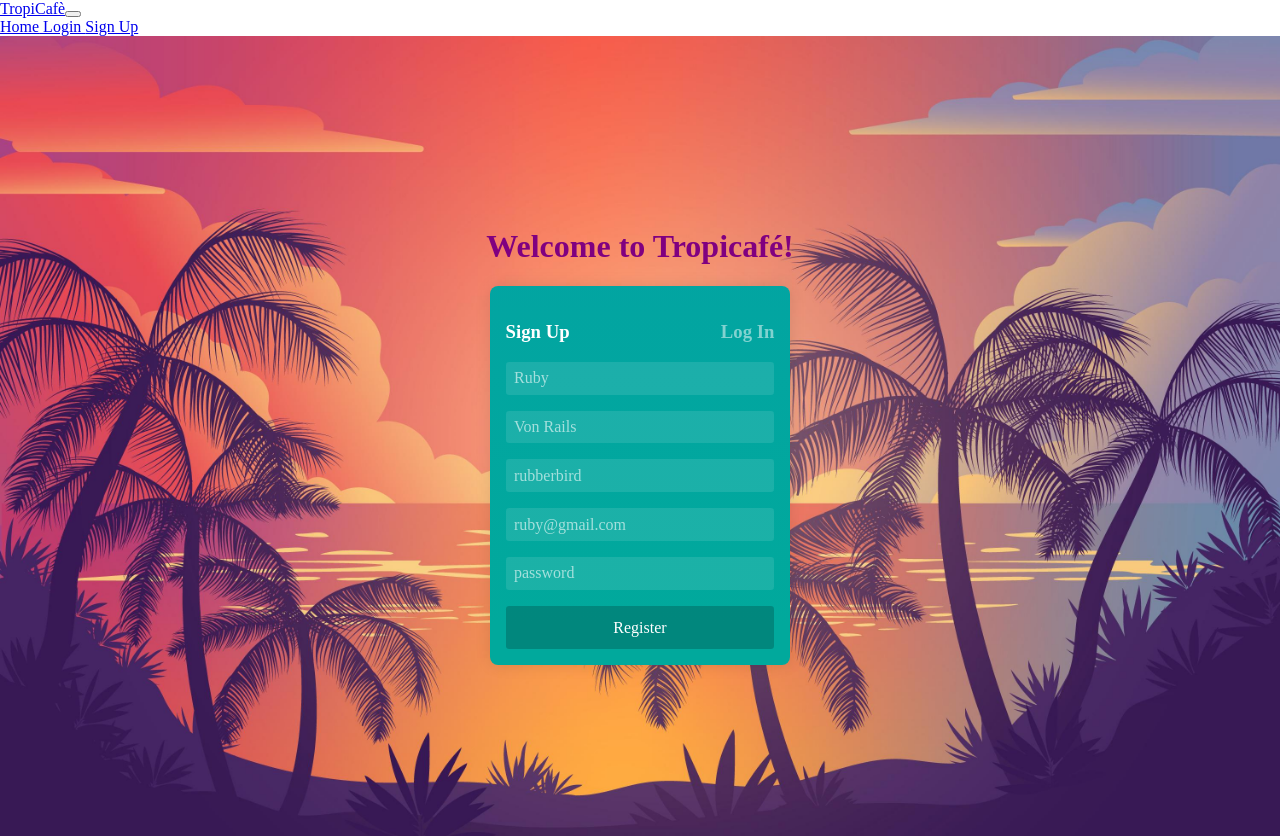
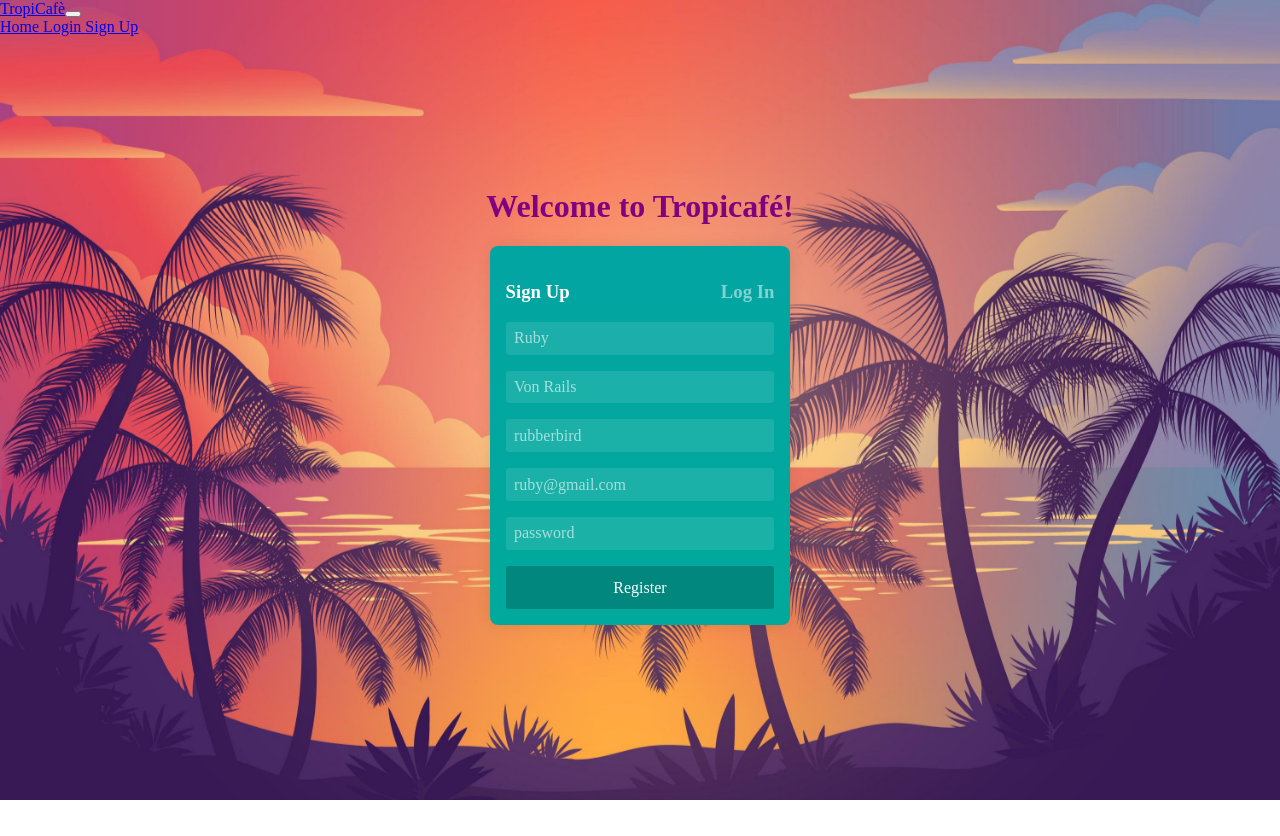
Before and after one commit to HR-Tiger/tropicafe-frontend, a React app: page /signup in a window 1280 px wide. After the commit the page ends 800 px from the top, so only its background shows below. Built offline with nearby package versions, Linux system fonts and the light colour scheme; the HTML template or start-up script is replaced by a standard one.

Commit message:
added search-type btn

```diff
--- a/src/components/user/UserHeader.jsx
+++ b/src/components/user/UserHeader.jsx
@@ -1,10 +1,15 @@
 import React from 'react';
 
 export default function UserHeader({userInfo, reviews}) {
+  let profilePhoto = userInfo.profile_photo_url;
+  if (!profilePhoto) {
+    profilePhoto = '../../../storage/default-profile.jpeg';
+  }
+  console.log('profileP: ', profilePhoto);
 
   return (
     <div className='userHeader'>
-      <img src={`${userInfo.profile_photo_url}`} />
+      <img src={`${profilePhoto}` } />
 
       <div className='profileInfoContainer'>
         <div className='info'>
--- a/src/shared-components/SearchBar.jsx
+++ b/src/shared-components/SearchBar.jsx
@@ -4,11 +4,10 @@ import { URL } from '../config.js';
 
 export default function SearchBar({ type, results, setResults, setSearchedShops }) {
   let searchInput = document.getElementById('searchInput');
-
+  let [currentSearch, setCurrentSearch] = useState('city');
 
 
   let baseUrl = `http://${URL}/api/`;
-
 
 
   const [query, setQuery] = useState('');
@@ -17,22 +16,32 @@ export default function SearchBar({ type, results, setResults, setSearchedShops
     let searchVal = searchInput.value;
     searchInput.value = '';
 
-    axios.get(baseUrl + `shops/search?city=${searchVal}`).then(res => {
+    axios.get(baseUrl + `shops/search?${currentSearch}=${searchVal}`).then(res => {
       let shops = res.data;
       setSearchedShops(shops);
     });
 
   };
 
+  const handleSearchType = () => {
+    let newSearch = currentSearch === 'city' ? 'name' : 'city';
+    setCurrentSearch(newSearch);
+  };
+
+  let capitalize = str => {
+    let changed = str.slice(0, 1).toUpperCase() + str.slice(1).toLowerCase();
+    return changed;
+  };
+
   return (
     <div className='searchContainer'>
+      <button className="toggleSearchBtn" type="button" onClick={handleSearchType}>{capitalize(currentSearch)}</button>
       <div className='searchBar'>
         <input id='searchInput' type="text" placeholder="Search" />
       </div>
+
       <div>
-        <button onClick={handleSearch} type="submit" className="searchButton">
-          <i className="fa fa-search"></i>
-        </button>
+        <button onClick={handleSearch} type="submit" className="searchButton"><i className="fa fa-search"></i></button>
       </div>
 
     </div>
--- a/src/styles/login.scss
+++ b/src/styles/login.scss
@@ -3,10 +3,7 @@
 	flex-direction: column;
 	justify-content: center;
 	align-items: center;
-	height: 100vh;
-	background-image: url('/storage/bg2.jpg');
-	background-size: cover;
-	background-position: center;
+	height: 90vh;
 
 	h1 {
 		color: purple
--- a/src/styles/profile.scss
+++ b/src/styles/profile.scss
@@ -1,15 +1,10 @@
 .profilePageBody {
-	background: linear-gradient(360deg, #FD6F46 10%, #FB9832 360%);
 	position: relative;
-	min-height: 100vh;
+	min-height: 90vh;
 	display: flex;
 	flex-direction: column;
 	padding: 50px 0;
 	align-items: center;
-
-	background-image: url('/storage/bg2.jpg');
-	background-size: cover;
-	background-position: center;
 
 	h1 {
 		color: purple;
--- a/src/styles/sass.scss
+++ b/src/styles/sass.scss
@@ -7,9 +7,16 @@ body, html {
 	overscroll-behavior: none;
 	box-sizing: border-box;
 	margin: 0;
-	height: 100%;
 }
-
+html, #root {
+	background: url("/storage/bg2.jpg") no-repeat center center fixed;
+	-webkit-background-size: cover;
+	-moz-background-size: cover;
+	-o-background-size: cover;
+	background-size: cover;
+	width: 100vw;
+	height: 100vh;
+}
 .logoutBtn {
 		background: none;
 		border: none;
@@ -51,6 +58,17 @@ body, html {
 		}
 	};
 
+	.toggleSearchBtn {
+		border: 1px solid #00B4CC;
+		font-size: large;
+		background: #00B4CC;
+		text-align: center;
+		border-radius: 10px;
+		padding: 10px;
+		color: white;
+		margin-right: 10px;
+	}
+
 
 	.searchButton {
 		display: flex;
--- a/src/styles/styles.css
+++ b/src/styles/styles.css
@@ -3,10 +3,7 @@
   flex-direction: column;
   justify-content: center;
   align-items: center;
-  height: 100vh;
-  background-image: url("/storage/bg2.jpg");
-  background-size: cover;
-  background-position: center;
+  height: 90vh;
 }
 .authPageBody h1 {
   color: purple;
@@ -197,16 +194,12 @@
 }
 
 .profilePageBody {
-  background: linear-gradient(360deg, #FD6F46 10%, #FB9832 360%);
   position: relative;
-  min-height: 100vh;
+  min-height: 90vh;
   display: flex;
   flex-direction: column;
   padding: 50px 0;
   align-items: center;
-  background-image: url("/storage/bg2.jpg");
-  background-size: cover;
-  background-position: center;
 }
 .profilePageBody h1 {
   color: purple;
@@ -358,7 +351,16 @@ body, html {
   overscroll-behavior: none;
   box-sizing: border-box;
   margin: 0;
-  height: 100%;
+}
+
+html, #root {
+  background: url("/storage/bg2.jpg") no-repeat center center fixed;
+  -webkit-background-size: cover;
+  -moz-background-size: cover;
+  -o-background-size: cover;
+  background-size: cover;
+  width: 100vw;
+  height: 100vh;
 }
 
 .logoutBtn {
@@ -395,6 +397,16 @@ body, html {
   display: flex;
   align-items: center;
 }
+.searchContainer .toggleSearchBtn {
+  border: 1px solid #00B4CC;
+  font-size: large;
+  background: #00B4CC;
+  text-align: center;
+  border-radius: 10px;
+  padding: 10px;
+  color: white;
+  margin-right: 10px;
+}
 .searchContainer .searchButton {
   display: flex;
   justify-content: center;
```
Also changed, not shown: storage/default-profile.jpeg (added).
